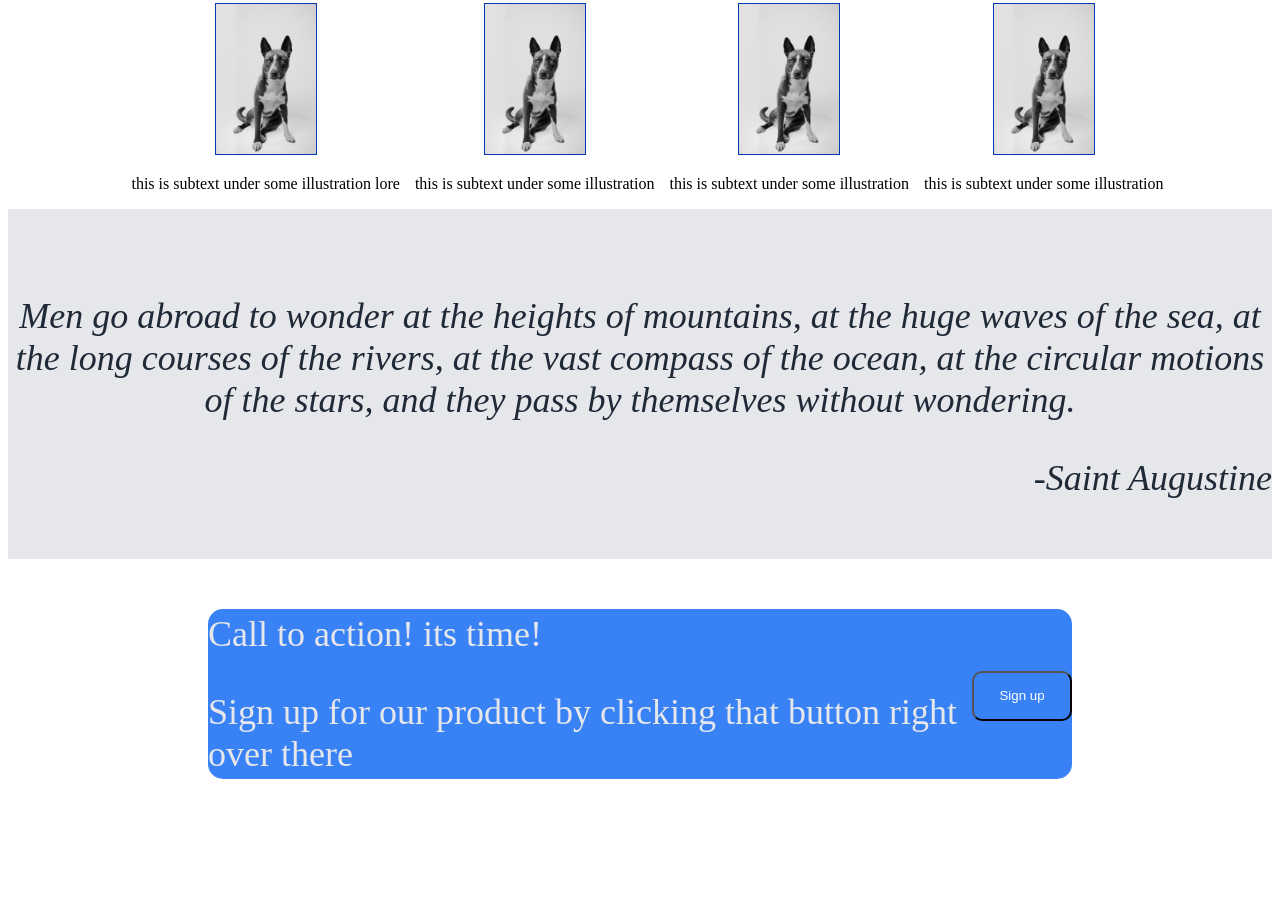
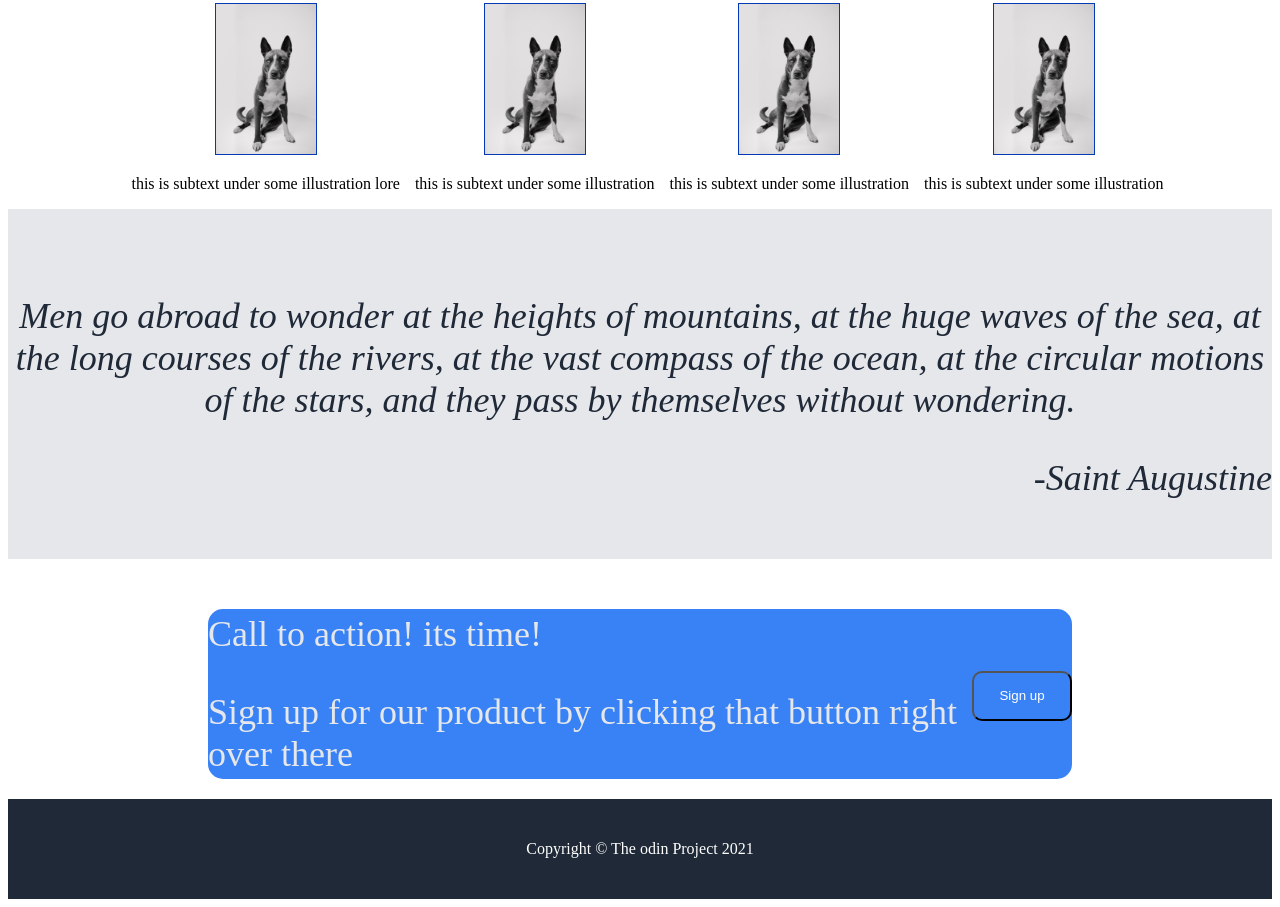
Before and after one commit to Elasinus/Landing-page, a plain HTML site: page index.html in a window 1280 px wide. Shown: the part 638-1545 px from the top of the page. Before the commit the page ends 1449 px from the top, so only its background shows below. Drawn offline with Linux system fonts and the light colour scheme; a script that the page names is missing.

Commit message:
Added footer to Html

```diff
--- a/index.html
+++ b/index.html
@@ -77,5 +77,8 @@
             </div>
         </div>
 
+        <div class="footer">
+            <p>Copyright &#169; The odin Project 2021</p>
+        </div>
 </body>
 </html>
--- a/styles.css
+++ b/styles.css
@@ -122,3 +122,11 @@
     border-radius: 15px;
     height: 170px;
 }
+
+.footer{
+    text-align: center;
+    background: #1f2937;
+    color: #fff;
+    height: 75px;
+    padding-top: 25px;
+}
```
